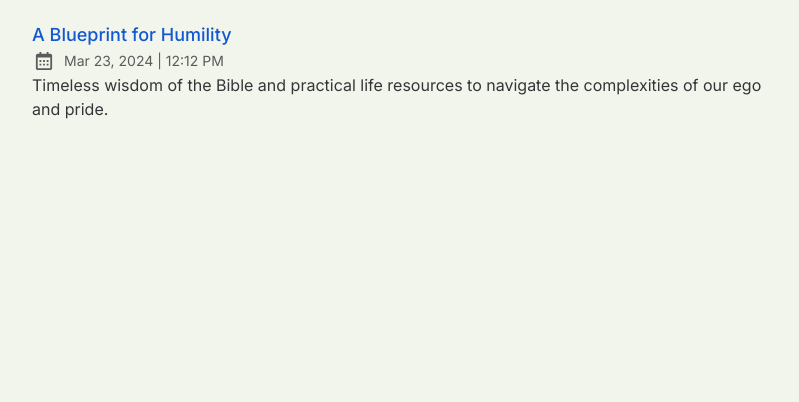
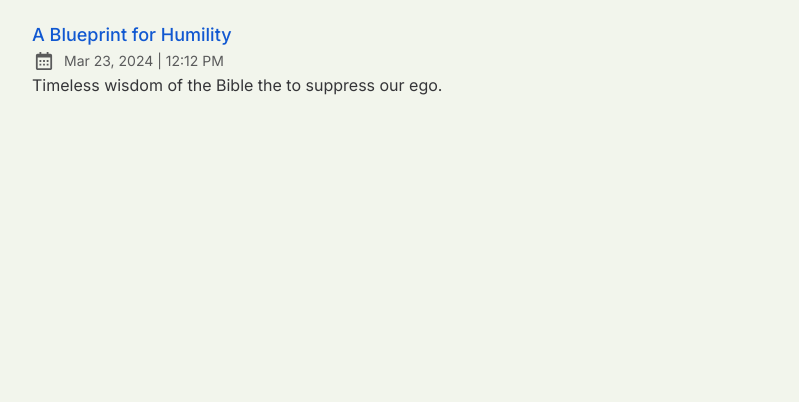
Before and after one commit to masiedu4/michaelasiedu-portfolio, an Astro site: page /tags/ego/ in a window 1280 px wide. Shown: the part 323-725 px from the top of the page, without its empty margins (240-1039 px from the left). Built offline with nearby package versions, Linux system fonts and the light colour scheme; Astro itself is replaced by a stand-in of ours; a web font is replaced by a local one.

Commit message:
Update humility.md

```diff
--- a/src/content/blog/humility.md
+++ b/src/content/blog/humility.md
@@ -9,7 +9,7 @@ tags:
   - ego
   - pride
   - humility
-description: "Timeless wisdom of the Bible and practical life resources to navigate the complexities of our ego and pride."
+description: "Timeless wisdom of the Bible the to suppress our ego."
 ---
 
 On a high-temperature night on 22nd March 2024, a profound level of introspection brought about two questions— one I could confidently answer and the other that caused me to panic.
```
